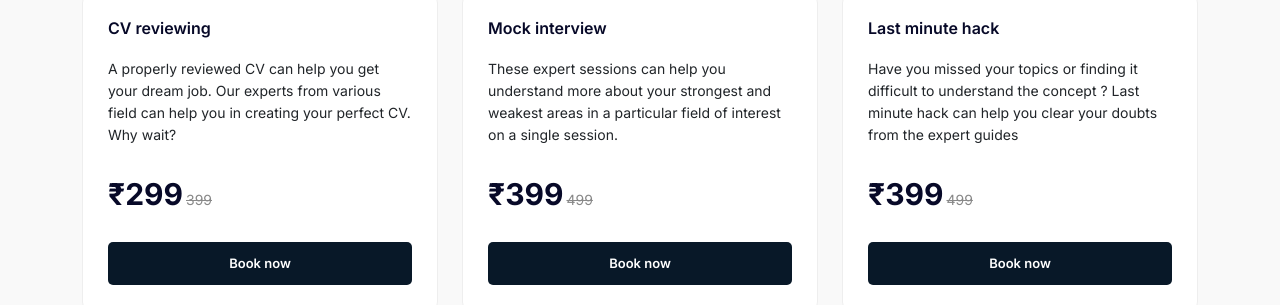
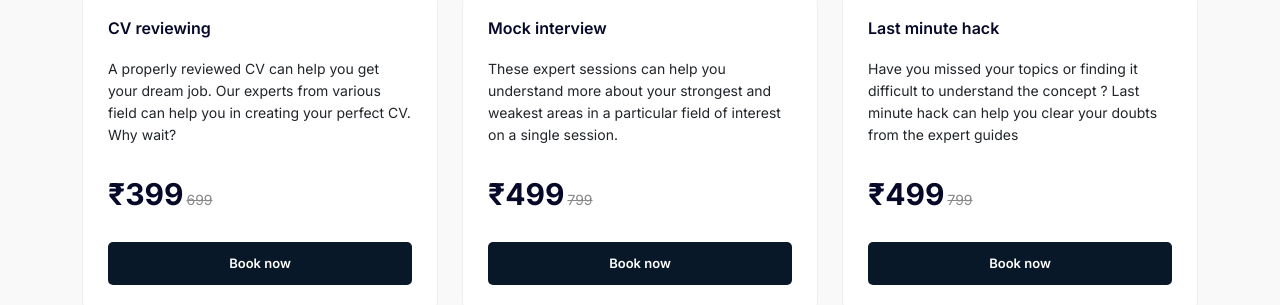
Before and after one commit to getyourwork/type34, a React (Create React App) app: page / in a window 1280 px wide. Shown: the part 2878-3183 px from the top of the page. Built offline with nearby package versions, Linux system fonts and the light colour scheme.

Commit message:
Update Pricing.jsx

```diff
--- a/src/Components/sections/Pricing.jsx
+++ b/src/Components/sections/Pricing.jsx
@@ -23,7 +23,7 @@ const pricing=()=>{
                         A properly reviewed CV can help you get your dream job. Our experts from various field can help you in creating your perfect CV. Why wait?
                         </p>
                         <div class="price">
-                            <h2 class="amount">₹299<span class="duration"><strike>399</strike></span></h2>
+                            <h2 class="amount">₹399<span class="duration"><strike>699</strike></span></h2>
                         </div>
                         <div class="button">
                             <a href="https://wa.me/message/C5EWHQRB437XJ1" class="btn">Book now</a>
@@ -42,7 +42,7 @@ const pricing=()=>{
                         These expert sessions can help you understand more about your strongest and weakest areas in a particular field of interest on a single session.
                         </p>
                         <div class="price">
-                            <h2 class="amount">₹399<span class="duration"><strike>499</strike></span></h2>
+                            <h2 class="amount">₹499<span class="duration"><strike>799</strike></span></h2>
                         </div>
                         <div class="button">
                             <a href="https://wa.me/message/QHMOEPPIXMDQH1" class="btn">Book now</a>
@@ -59,7 +59,7 @@ const pricing=()=>{
                         Have you missed your topics or finding it difficult to understand the concept ? Last minute hack can help you clear your doubts from the expert guides
                         </p>
                         <div class="price">
-                            <h2 class="amount">₹399<span class="duration"><strike>499</strike></span></h2>
+                            <h2 class="amount">₹499<span class="duration"><strike>799</strike></span></h2>
                         </div>
                         <div class="button">
                             <a href="https://wa.me/message/QHMOEPPIXMDQH1" class="btn">Book now</a>
```
